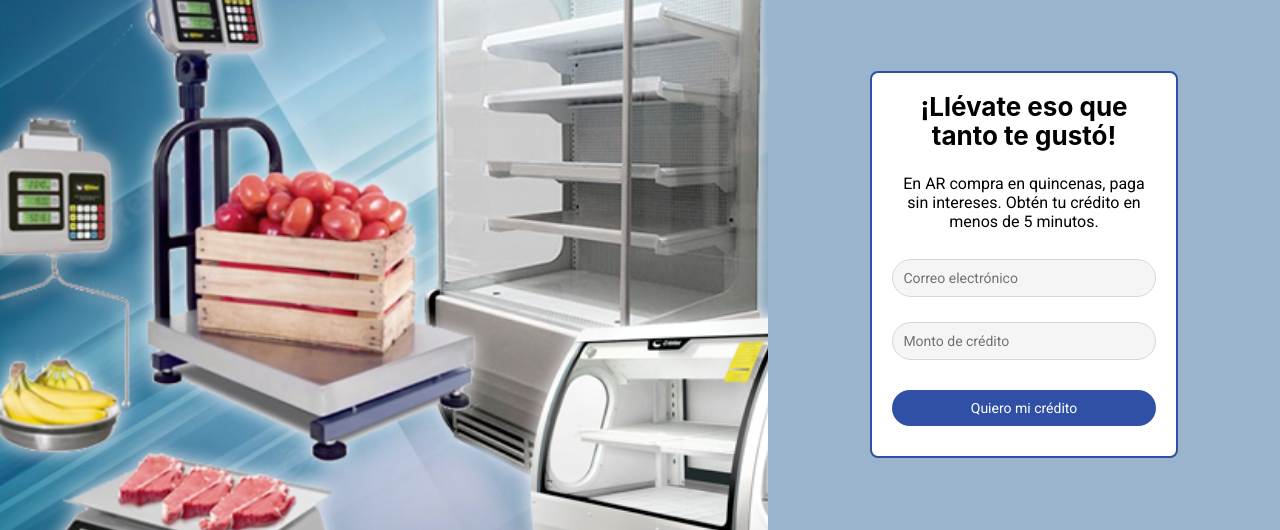
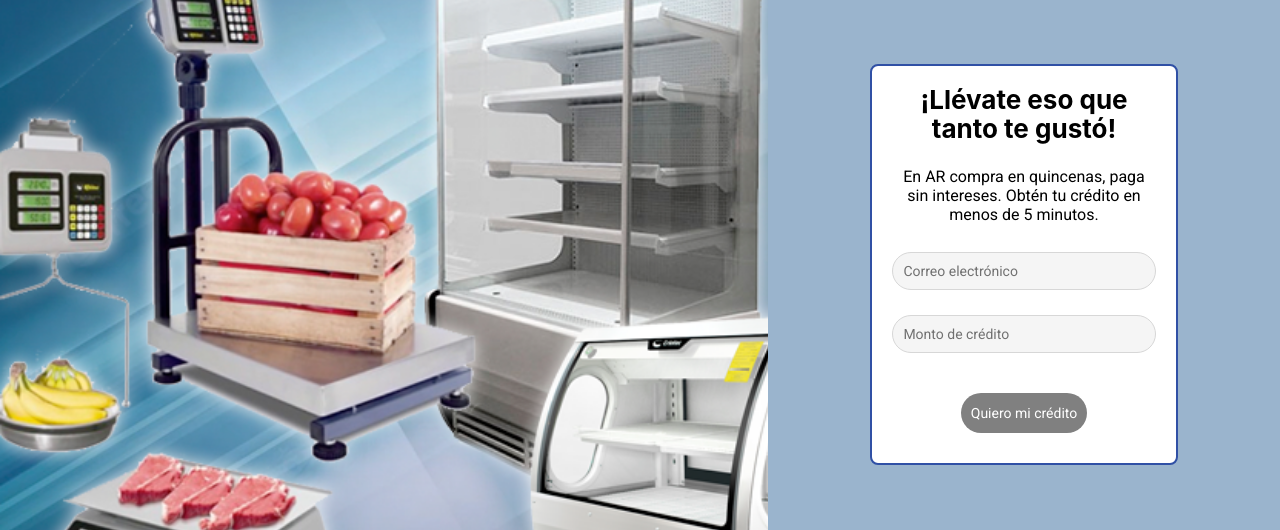
Before and after one commit to voidrizoma/demo-credilink, a Gatsby site: page /ar in a window 1280 px wide. Shown: the part 177-707 px from the top of the page. Built offline with nearby package versions, Linux system fonts and the light colour scheme; Gatsby itself is replaced by a stand-in of ours; no server answers.

Commit message:
Fix/error handling

```diff
--- a/src/helpers/validateEmail.js
+++ /dev/null
@@ -1,7 +0,0 @@
-export const validateEmail = (email) => {
-  return String(email)
-    .toLowerCase()
-    .match(
-      /^(([^<>()[\]\\.,;:\s@"]+(\.[^<>()[\]\\.,;:\s@"]+)*)|(".+"))@((\[[0-9]{1,3}\.[0-9]{1,3}\.[0-9]{1,3}\.[0-9]{1,3}\])|(([a-zA-Z\-0-9]+\.)+[a-zA-Z]{2,}))$/
-    );
-};
--- /dev/null
+++ b/src/helpers/validation.js
@@ -0,0 +1,22 @@
+export const isValidEmail = (email) => {
+  const result = String(email)
+    .toLowerCase()
+    .match(
+      /^(([^<>()[\]\\.,;:\s@"]+(\.[^<>()[\]\\.,;:\s@"]+)*)|(".+"))@((\[[0-9]{1,3}\.[0-9]{1,3}\.[0-9]{1,3}\.[0-9]{1,3}\])|(([a-zA-Z\-0-9]+\.)+[a-zA-Z]{2,}))$/
+    );
+  if (result === null) {
+    return false;
+  }
+  return true;
+};
+
+export const isValidAmount = (min, max, amount) => {
+  if (
+    parseInt(amount) < min ||
+    parseInt(amount) > max ||
+    parseInt(amount) % 100 !== 0
+  ) {
+    return false;
+  }
+  return true;
+};
--- a/src/markdown-pages/cm-cader.md
+++ b/src/markdown-pages/cm-cader.md
@@ -11,4 +11,6 @@ sender: "Vazza"
 subject: "Presenta este código al pagar en caja. Vigencia ó expiración del código en 24 horas."
 logo: "https://cdn.fluxqr.net/images/commerces/vazza.webp"
 background: bg-kueski.png
+min: 500
+max: 9000
 ---
--- a/src/markdown-pages/cm-marcha.md
+++ b/src/markdown-pages/cm-marcha.md
@@ -11,4 +11,6 @@ sender: "Marcha"
 subject: "Presenta este código al pagar en caja. Vigencia ó expiración del código en 24 horas."
 logo: "https://cdn.fluxqr.net/images/commerces/marcha.webp"
 background: bg-kueski.png
+min: 500
+max: 9000
 ---
--- a/src/markdown-pages/cm-trender.md
+++ b/src/markdown-pages/cm-trender.md
@@ -11,4 +11,6 @@ sender: "Trender"
 subject: "Presenta este código al pagar en caja. Vigencia ó expiración del código en 24 horas."
 logo: "https://cdn.fluxqr.net/images/commerces/trender.webp"
 background: bg-kueski.png
+min: 500
+max: 9000
 ---
--- a/src/styles/template-styles.js
+++ b/src/styles/template-styles.js
@@ -104,7 +104,7 @@ export const HeaderAndFormContainer = styled.div`
 `;
 
 export const Form = styled.form`
-  border: 2px solid #3050A5;
+  border: 2px solid #3050a5;
   border-radius: 8px;
   background: white;
   padding: 20px;
@@ -138,14 +138,57 @@ export const B = styled.button`
   padding: 10px;
   border-radius: 20px;
   border: none;
-  background: #3050A5;
+  background: ${(props) => (props.disabled ? "grey" : "#3050A5")};
+
   margin: 10px 0px;
   color: white;
+  cursor: ${(props) => (props.disabled ? "default" : "pointer")};
+`;
+
+export const BContainer = styled.div`
+  display: flex;
+  justify-content: center;
+  height: 60px;
+`;
+
+export const Modal = styled.div`
+  width: 100vw;
+  height: 100vh;
+  background-color: rgba(0, 0, 0, 0.7);
+  position: fixed;
+  display: flex;
+  justify-content: center;
+  align-items: center;
+`;
+
+export const ModalBox = styled.div`
+  display: flex;
+  min-width: 150px;
+  min-height: 150px;
+  border-radius: 12px;
+  background-color: white;
+  box-shadow: rgba(0, 0, 0, 0.35) 0px 5px 15px;
+  flex-direction: column;
+  padding: 25px;
+`;
+
+export const ModalMsg = styled.div`
+  padding-top: 10%;
+  min-height: 100px;
+  border: none;
+  font-size: 25px;
+`;
+export const ModalBoxBtn = styled.button`
+  background-color: #3050a5;
+  border-radius: 15px;
+  height: 40px;
+  color: white;
+  border: none;
+  font-size: 25px;
   cursor: pointer;
 `;
 
 export const Footer = styled.footer`
-  /* background: rgb(134, 66, 135); */
   background-color: ${(props) => props.sectionColor || "#182c4c"};
   bottom: 0;
   height: 90px;
@@ -161,8 +204,6 @@ export const Footer = styled.footer`
   justify-content: space-between;
   color: white;
   @media only screen and (max-width: 1024px) {
-    background-color: transparent;
-    width: 400px;
     bottom: -10px;
   }
   @media only screen and (max-width: 824px) {
--- a/src/templates/template.js
+++ b/src/templates/template.js
@@ -3,7 +3,8 @@ import { graphql } from "gatsby";
 import Layout from "../components/Layout";
 import Footer from "../components/Footer";
 import Seo from "../components/Seo";
-import { validateEmail } from "../helpers/validateEmail";
+import { isValidEmail, isValidAmount } from "../helpers/validation";
+import spinner_line from "../images/spinner_line.gif";
 import {
   BgComponent,
   HeaderAndFormContainer,
@@ -13,6 +14,11 @@ import {
   B,
   LogoContainer,
   MobileContainer,
+  BContainer,
+  Modal,
+  ModalBox,
+  ModalBoxBtn,
+  ModalMsg,
 } from "../styles/template-styles";
 import axios from "axios";
 const BASEURL = process.env.GATSBY_BASE_URL;
@@ -32,12 +38,41 @@ const Template = ({ data }) => {
   } = frontmatter;
   const background = frontmatter?.background?.childImageSharp?.fluid?.src;
   const aux = frontmatter?.aux?.childImageSharp.fluid.src;
-  const [dataUser, setDataUser] = useState({
+  const minAmount = frontmatter?.min
+    ? frontmatter.min
+    : process.env.GATSBY_MIN_AMOUNT;
+  const maxAmount = frontmatter?.max
+    ? frontmatter.max
+    : process.env.GATSBY_MAX_AMOUNT;
+  const initialState = {
     issuer,
     commerce,
     amount: "",
     email: "",
-  });
+  };
+  const [dataUser, setDataUser] = useState(initialState);
+  const [isLoading, setisLoading] = useState(false);
+  const [isModalOpen, setisModalOpen] = useState(false);
+  const [errMsg, seterrMsg] = useState(null);
+
+  const isDisabledSubmit = () => {
+    if (
+      !dataUser.email?.length ||
+      !dataUser.amount?.length ||
+      !isValidEmail(dataUser.email) ||
+      !isValidAmount(minAmount, maxAmount, dataUser.amount) ||
+      isLoading
+    ) {
+      return true;
+    }
+    return false;
+  };
+
+  const onPetitionError = (msg) => {
+    setisModalOpen(!isModalOpen);
+    seterrMsg(msg);
+    return;
+  };
 
   const handleInputChange = (e) => {
     const { name, value } = e.target;
@@ -49,8 +84,20 @@ const Template = ({ data }) => {
 
   const sendData = (e) => {
     e.preventDefault();
+    setisLoading(!isLoading);
+
+    // return;
     let token = process.env.GATSBY_TOKEN;
 
+    if (!token) {
+      onPetitionError("Error de refresh token!");
+      return;
+    }
+
+    if (!dataUser?.email?.length) {
+      onPetitionError("Datos inválidos");
+      return;
+    }
     const postData = {
       grantType: "accessToken",
       refreshToken: token,
@@ -66,6 +113,8 @@ const Template = ({ data }) => {
       .post(`${BASEURL}/auth/tokens/refreshToken`, postData, axiosConfig)
       .then((res) => {
         const token = res.data.data.accessToken;
+        if (!token) {
+        }
         const dataCredit = {
           ...dataUser,
           amount: parseFloat(dataUser.amount) * 100,
@@ -89,8 +138,18 @@ const Template = ({ data }) => {
         };
 
         if (dataCredit) {
+          if (!dataCredit) {
+            onPetitionError("Error de carga de datos!");
+            return;
+          }
           axios.post(`${BASEURL}/loans`, dataCredit, config).then((res) => {
-            let url = res.data.data.url;
+            let url = res?.data?.data?.url;
+            if (!url) {
+              onPetitionError("Error: No se encontró la ruta al crédito");
+            }
+            setDataUser("");
+            setisLoading(!isLoading);
+
             window.location.href = url;
           });
         }
@@ -102,6 +161,23 @@ const Template = ({ data }) => {
 
   return (
     <Layout>
+      {isModalOpen && errMsg?.length && (
+        <Modal>
+          <ModalBox>
+            <ModalMsg>{errMsg}</ModalMsg>
+            <ModalBoxBtn
+              onClick={() => {
+                setisModalOpen(!isModalOpen);
+                seterrMsg("");
+                setisLoading(!isLoading);
+                setDataUser(initialState);
+              }}
+            >
+              OK
+            </ModalBoxBtn>
+          </ModalBox>
+        </Modal>
+      )}
       <Seo title={commerceName} />
       <>
         <MobileContainer>
@@ -125,6 +201,7 @@ const Template = ({ data }) => {
                       name="email"
                       placeholder="Correo electrónico"
                       onChange={handleInputChange}
+                      disabled={isLoading}
                     />
                     <span
                       style={{
@@ -140,8 +217,8 @@ const Template = ({ data }) => {
                         }}
                       >
                         {dataUser.email !== "" &&
-                          validateEmail(dataUser?.email) === null &&
-                          "Correo no válido"}
+                          !isValidEmail(dataUser?.email) &&
+                          "Correo inválido"}
                       </p>
                     </span>
 
@@ -152,47 +229,37 @@ const Template = ({ data }) => {
                       placeholder="Monto de crédito"
                       value={dataUser.amount}
                       onChange={handleInputChange}
+                      disabled={isLoading}
                     />
-                    <span
+                    <div
                       style={{
-                        display: "flex",
-                        justifyContent: "flex-start",
-                        height: "15px",
+                        height: "25px",
                       }}
                     >
+                      {dataUser.amount !== "" &&
+                        isValidAmount(minAmount, maxAmount, dataUser.amount) ===
+                          false && (
+                          <div>
                             <p
                               style={{
                                 color: "red",
                                 fontSize: "13px",
                               }}
                             >
-                        {dataUser.amount !== "" &&
-                          !isNaN(parseInt(dataUser.amount)) &&
-                          (parseInt(dataUser.amount) <
-                            process.env.GATSBY_MIN_AMOUNT ||
-                            parseInt(dataUser.amount) >=
-                              process.env.GATSBY_MAX_AMOUNT ||
-                            parseInt(dataUser.amount) % 100 !== 0) &&
-                          `Ingresa un monto entre ${parseInt(
-                            process.env.GATSBY_MIN_AMOUNT
-                          )} y ${
-                            process.env.GATSBY_MAX_AMOUNT
-                          } que sea múltiplo de 100`}
+                              {`Ingresa un monto entre ${minAmount} y ${maxAmount}, que sea múltiplo de 100`}
                             </p>
-                    </span>
-                    <B
-                      type="submit"
-                      disabled={
-                        validateEmail(dataUser?.email) === null ||
-                        parseInt(dataUser.amount) <
-                          process.env.GATSBY_MIN_AMOUNT ||
-                        parseInt(dataUser.amount) >=
-                          process.env.GATSBY_MAX_AMOUNT ||
-                        parseInt(dataUser.amount) % 100 !== 0
-                      }
-                    >
+                          </div>
+                        )}
+                    </div>
+                    <BContainer>
+                      {isLoading ? (
+                        <img src={spinner_line} alt=""></img>
+                      ) : (
+                        <B type="submit" disabled={isDisabledSubmit()}>
                           Quiero mi crédito
                         </B>
+                      )}
+                    </BContainer>
                   </>
                 </Form>
                 <Footer
@@ -223,6 +290,8 @@ export const pageQuery = graphql`
         template
         logo
         TYC
+        max
+        min
         background {
           childImageSharp {
             fluid(maxWidth: 1000) {
```
Also changed, not shown: src/images/spinner_line.gif (added). Lines whose indentation alone changed are shown as unchanged.
